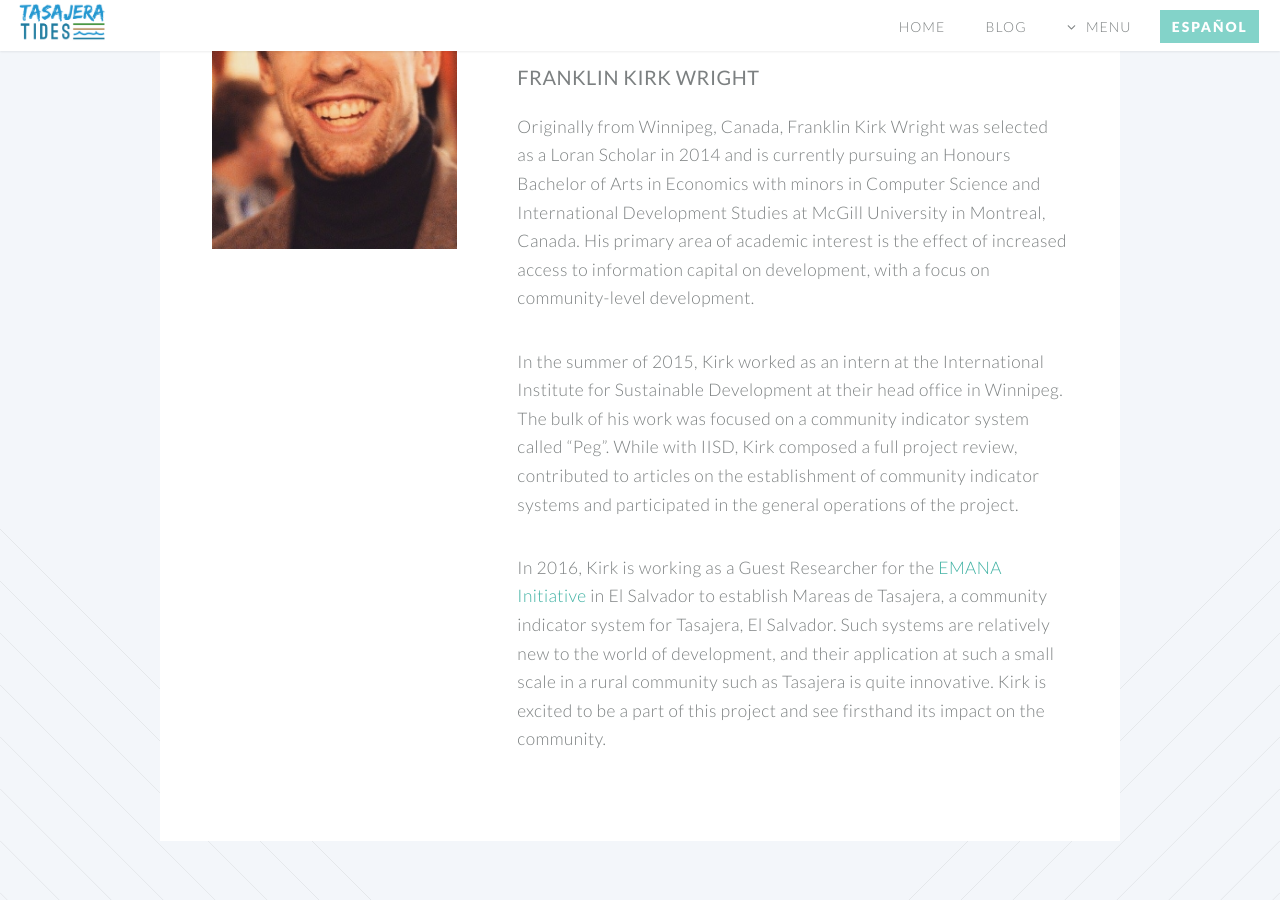
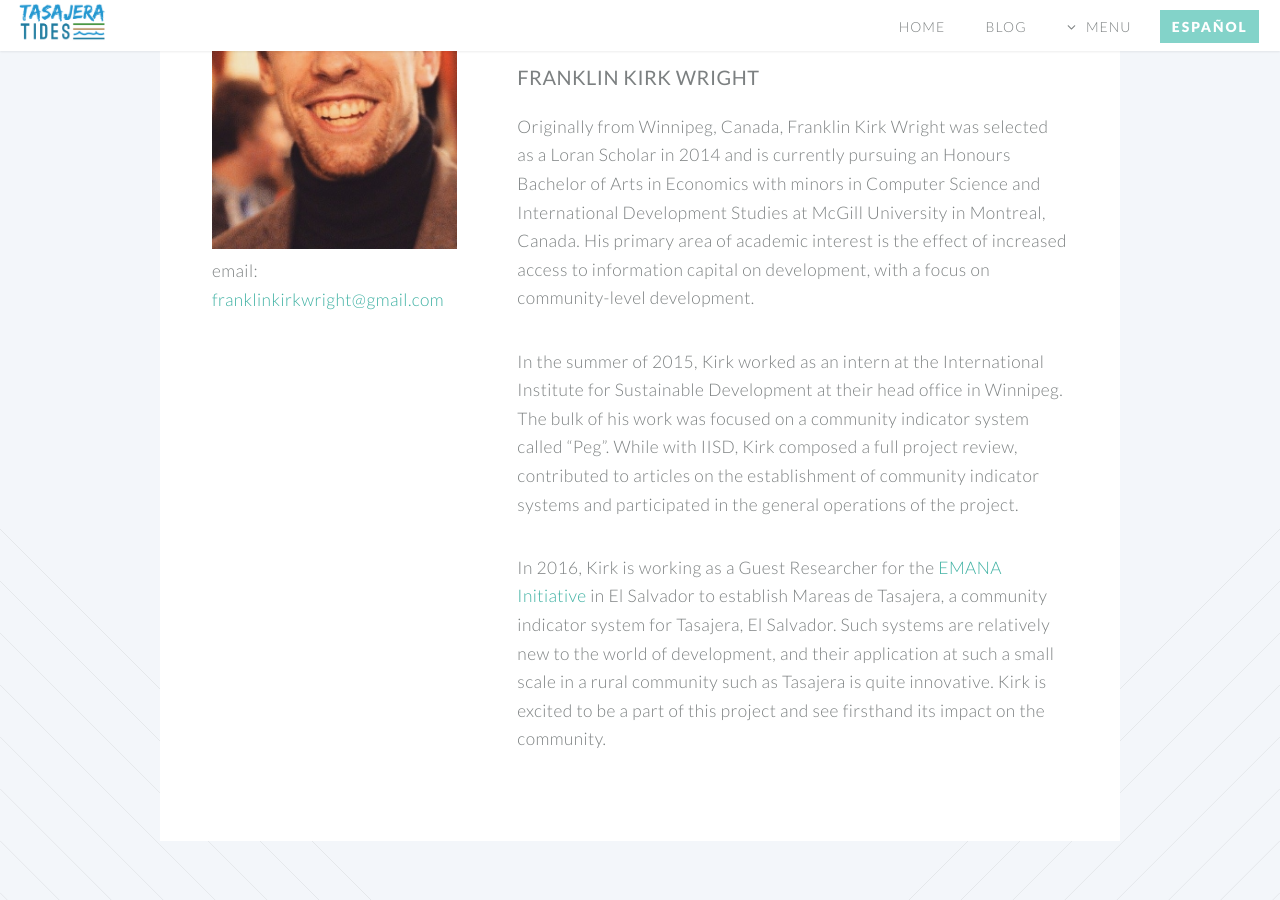
Before and after one commit to danteo90/danteo90.github.io, a Jekyll site: the page who-are-we.html, which Jekyll copies as it is, in a window 1280 px wide and 900 px high, scrolled down 1155 px. Built offline with Jekyll 4.4.1, drawn with Linux system fonts in a browser that asks for light colours.

Commit message:
Update who-are-we.html

```diff
--- a/who-are-we.html
+++ b/who-are-we.html
@@ -110,7 +110,7 @@
 												<a href="#"><img style="width:100%;" src="images/Daniel3.jpg"/></a>
 											</header>
 											<p>email: <a href="mailto:dteodoro33@gmail.com" targe="_blank">dteodoro33@gmail.com</a></p>
-											<br style="margin: 150px;" />
+											<br style="margin: 450px;" />
 
 
 										</section>
@@ -119,6 +119,7 @@
 											<header>
 												<a href="#"><img style="width:100%;" src="images/headshot.jpg"/></a>
 											</header>
+											<p>email: <a href="mailto:franklinkirkwright@gmail.com" targe="_blank">franklinkirkwright@gmail.com</a></p>
 										</section>
 									</div>
 
```
